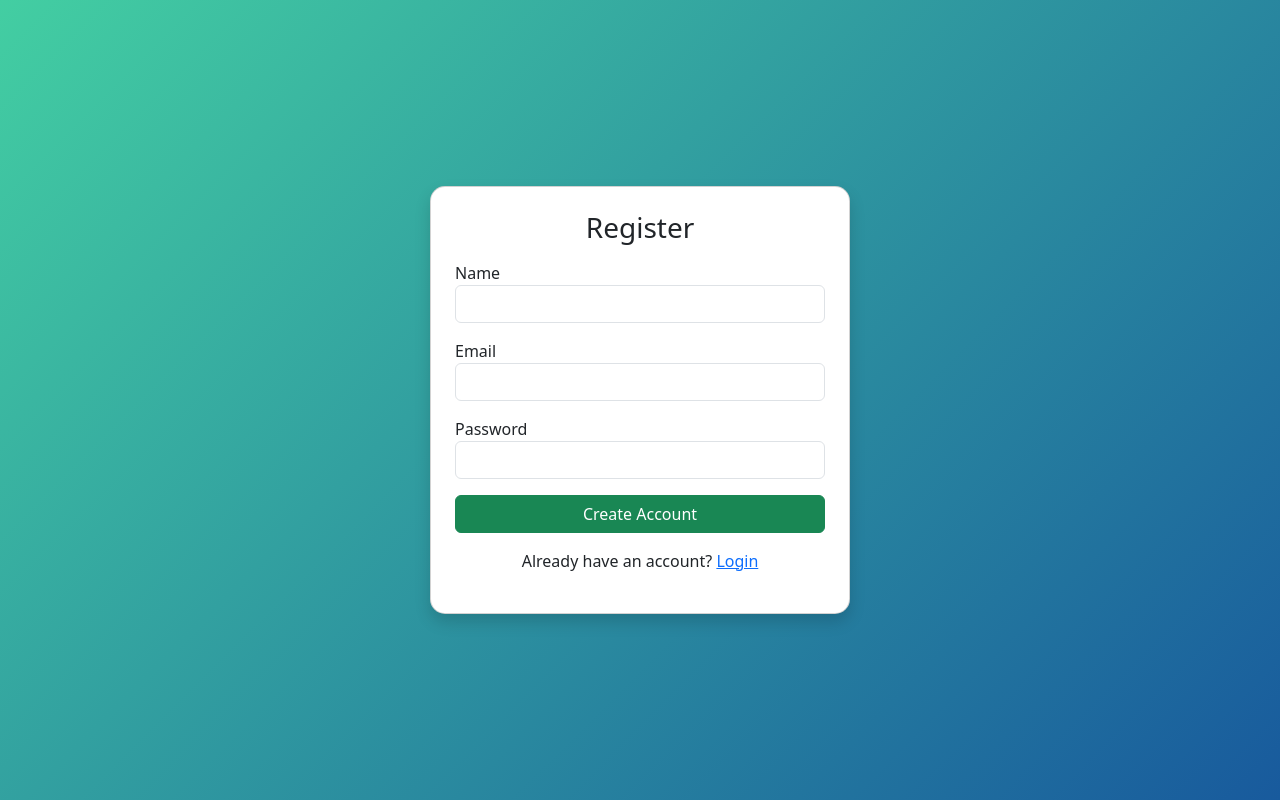
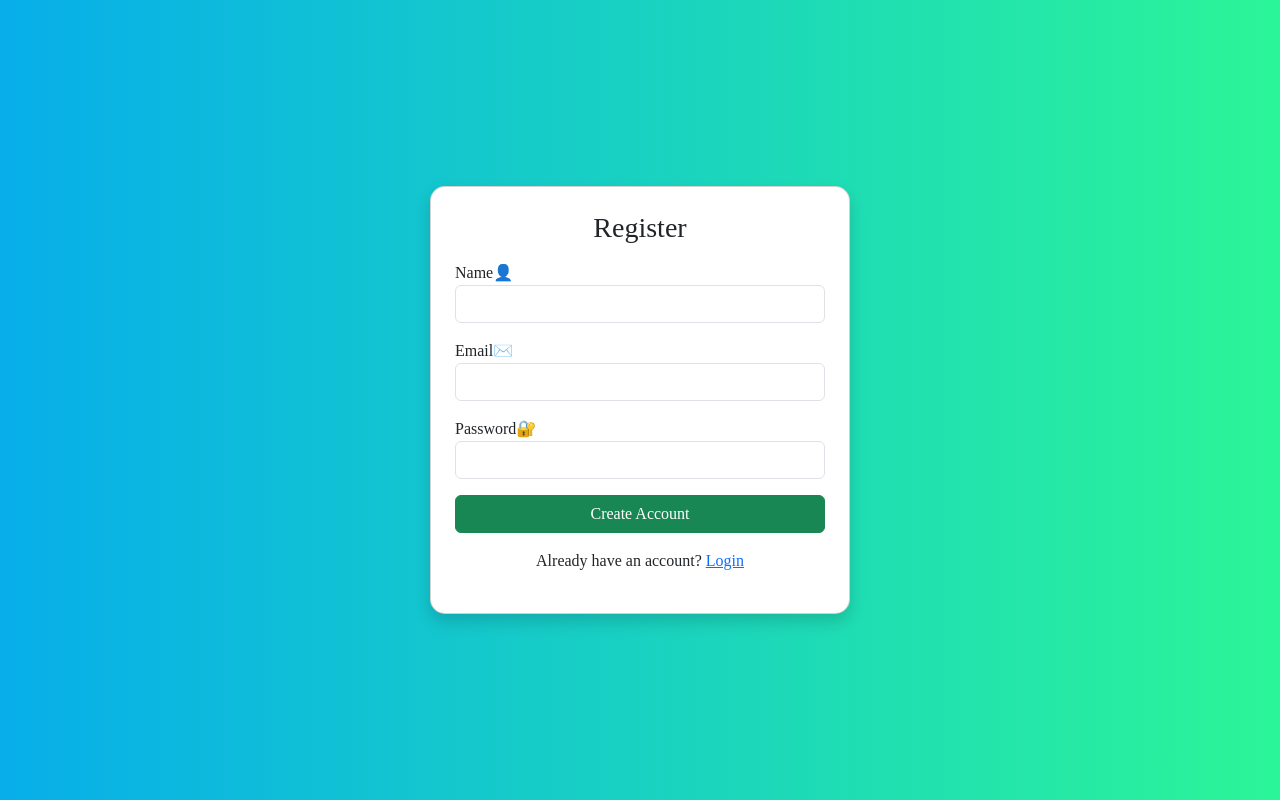
Before and after one commit to luckyyyroyyy/Expense-tracker-pro, a Flask app: page /register in a window 1280 px wide. Run offline with Flask 3, Linux system fonts and the light colour scheme.

Commit message:
Redesign

```diff
--- a/static/css/common.css
+++ b/static/css/common.css
@@ -2,7 +2,7 @@
     margin: 0;
     padding: 0;
     box-sizing: border-box;
-    font-family: 'Segoe UI', sans-serif;
+    font-family:serif;
     transition: all 0.3s ease-in-out;
 }
 
--- a/static/style.css
+++ b/static/style.css
@@ -1,6 +1,6 @@
 body {
     margin: 0;
-    font-family: 'Segoe UI', Tahoma, sans-serif;
+    font-family:serif;
     color: black;
     background : white;
 }
--- a/templates/base.html
+++ b/templates/base.html
@@ -14,7 +14,7 @@
             margin:0;
             padding:0;
             box-sizing:border-box;
-            font-family:'Poppins',sans-serif;
+            font-family:serif;
         }
 
         body{
--- a/templates/register.html
+++ b/templates/register.html
@@ -6,8 +6,8 @@
     <link href="https://cdn.jsdelivr.net/npm/bootstrap@5.3.2/dist/css/bootstrap.min.css" rel="stylesheet">
     <style>
         body {
-            background: linear-gradient(135deg, #43cea2, #185a9d);
-            height: 100vh;
+background: linear-gradient(90deg, #07aeea 0.000%, #2bf598 100.000%);            height: 100vh;
+font-family:serif;
         }
         .card {
             border-radius: 15px;
@@ -34,17 +34,17 @@
 
     <form method="POST">
         <div class="mb-3">
-            <label>Name</label>
+            <label>Name👤</label>
             <input type="text" name="name" class="form-control" required>
         </div>
 
         <div class="mb-3">
-            <label>Email</label>
+            <label>Email✉️</label>
             <input type="email" name="email" class="form-control" required>
         </div>
 
         <div class="mb-3">
-            <label>Password</label>
+            <label>Password🔐</label>
             <input type="password" name="password" class="form-control" required>
         </div>
 
```
Also changed, not shown: templates/login.html (+6 -3 lines), README.md, static/charts/hist.png, static/charts/pie.png.
